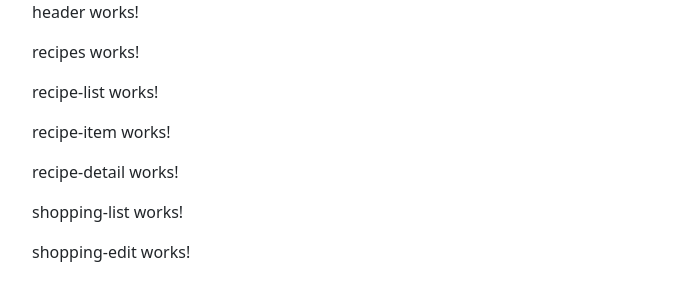
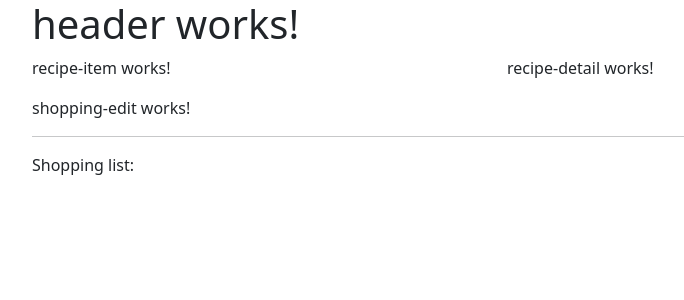
Before and after one commit to igv92/angular-app-recipee-book, an Angular app: page / in a window 1280 px wide. Shown: the top 300 px of the page, without its empty margins (50-734 px from the left). Built offline with nearby package versions, Linux system fonts and the light colour scheme.

Commit message:
Create layout

```diff
--- a/src/app/app.component.html
+++ b/src/app/app.component.html
@@ -3,11 +3,7 @@
     <div class="col-md-12">
       <app-header></app-header>
       <app-recipes></app-recipes>
-      <app-recipe-list></app-recipe-list>
-      <app-recipe-item></app-recipe-item>
-      <app-recipe-detail></app-recipe-detail>
       <app-shopping-list></app-shopping-list>
-      <app-shopping-edit></app-shopping-edit>
     </div>
   </div>
 </div>
--- a/src/app/app.module.ts
+++ b/src/app/app.module.ts
@@ -8,7 +8,7 @@ import { HeaderComponent } from './header/header.component';
 import { RecipesComponent } from './recipes/recipes.component';
 import { RecipeListComponent } from './recipes/recipe-list/recipe-list.component';
 import { RecipeItemComponent } from './recipes/recipe-list/recipe-item/recipe-item.component';
-import { RecipeDetailComponent } from './recipes/recipe-list/recipe-detail/recipe-detail.component';
+import { RecipeDetailComponent } from './recipes/recipe-detail/recipe-detail.component';
 import { ShoppingListComponent } from './shopping-list/shopping-list.component';
 import { ShoppingEditComponent } from './shopping-list/shopping-edit/shopping-edit.component';
 
--- a/src/app/header/header.component.html
+++ b/src/app/header/header.component.html
@@ -1 +1 @@
-<p>header works!</p>
+<h1>header works!</h1>
--- a/src/app/recipes/recipe-list/recipe-list.component.html
+++ b/src/app/recipes/recipe-list/recipe-list.component.html
@@ -1 +1 @@
-<p>recipe-list works!</p>
+<app-recipe-item></app-recipe-item>
--- a/src/app/recipes/recipes.component.html
+++ b/src/app/recipes/recipes.component.html
@@ -1 +1,8 @@
-<p>recipes works!</p>
+<div class="row">
+    <div class="col-md-5">
+        <app-recipe-list></app-recipe-list>
+    </div>
+    <div class="col-md-7">
+        <app-recipe-detail></app-recipe-detail>
+    </div>
+</div>
--- a/src/app/shopping-list/shopping-list.component.html
+++ b/src/app/shopping-list/shopping-list.component.html
@@ -1 +1,7 @@
-<p>shopping-list works!</p>
+<div class="row">
+    <div class="col-md-10">
+        <app-shopping-edit></app-shopping-edit>
+        <hr>
+        <p>Shopping list:</p>
+    </div>
+</div>
```
Also changed, not shown: src/app/recipes/recipe-detail/recipe-detail.component.css (added), src/app/recipes/recipe-detail/recipe-detail.component.html (renamed from src/app/recipes/recipe-list/recipe-detail/recipe-detail.component.html), src/app/recipes/recipe-detail/recipe-detail.component.ts (renamed from src/app/recipes/recipe-list/recipe-detail/recipe-detail.component.ts).
